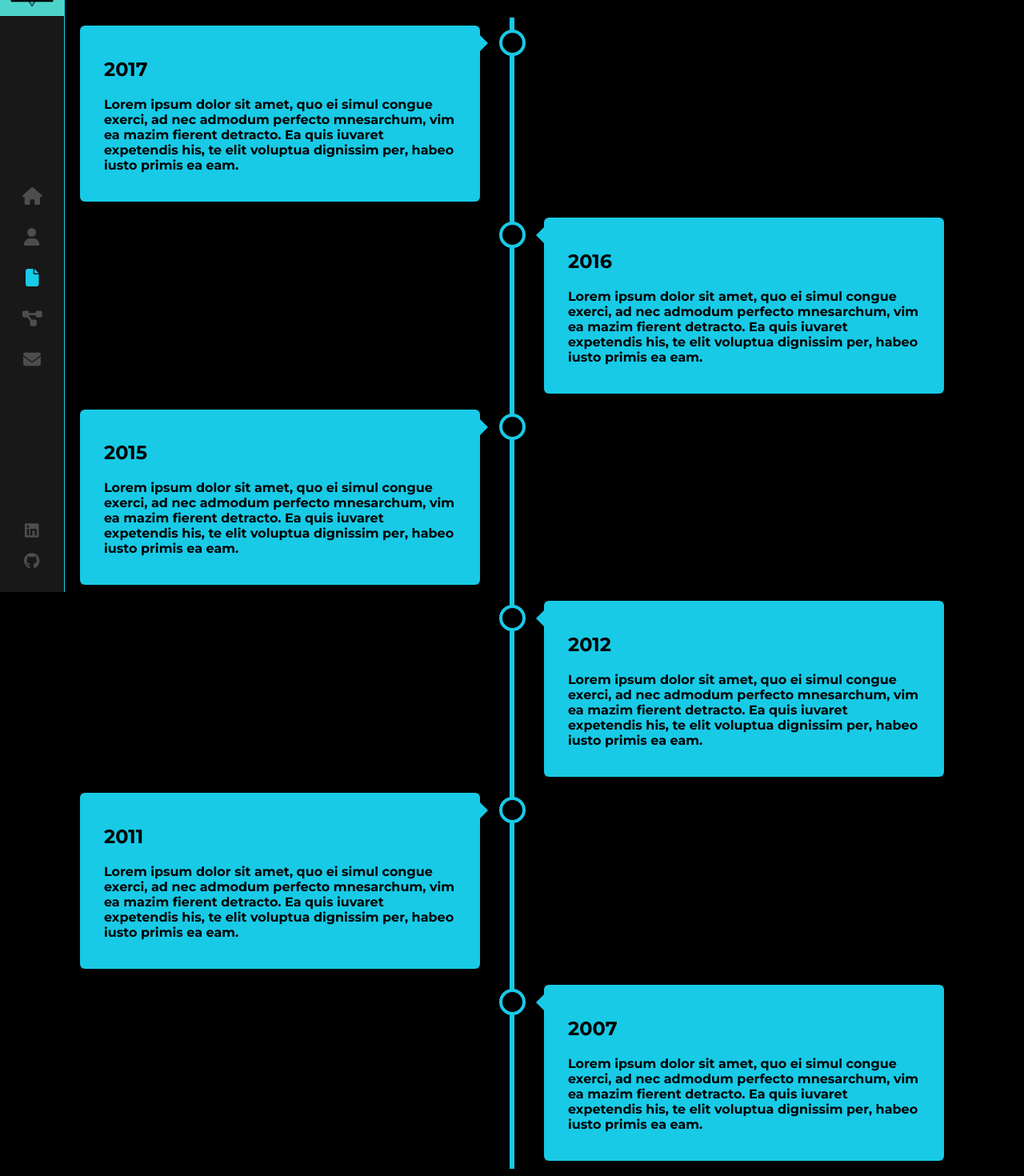
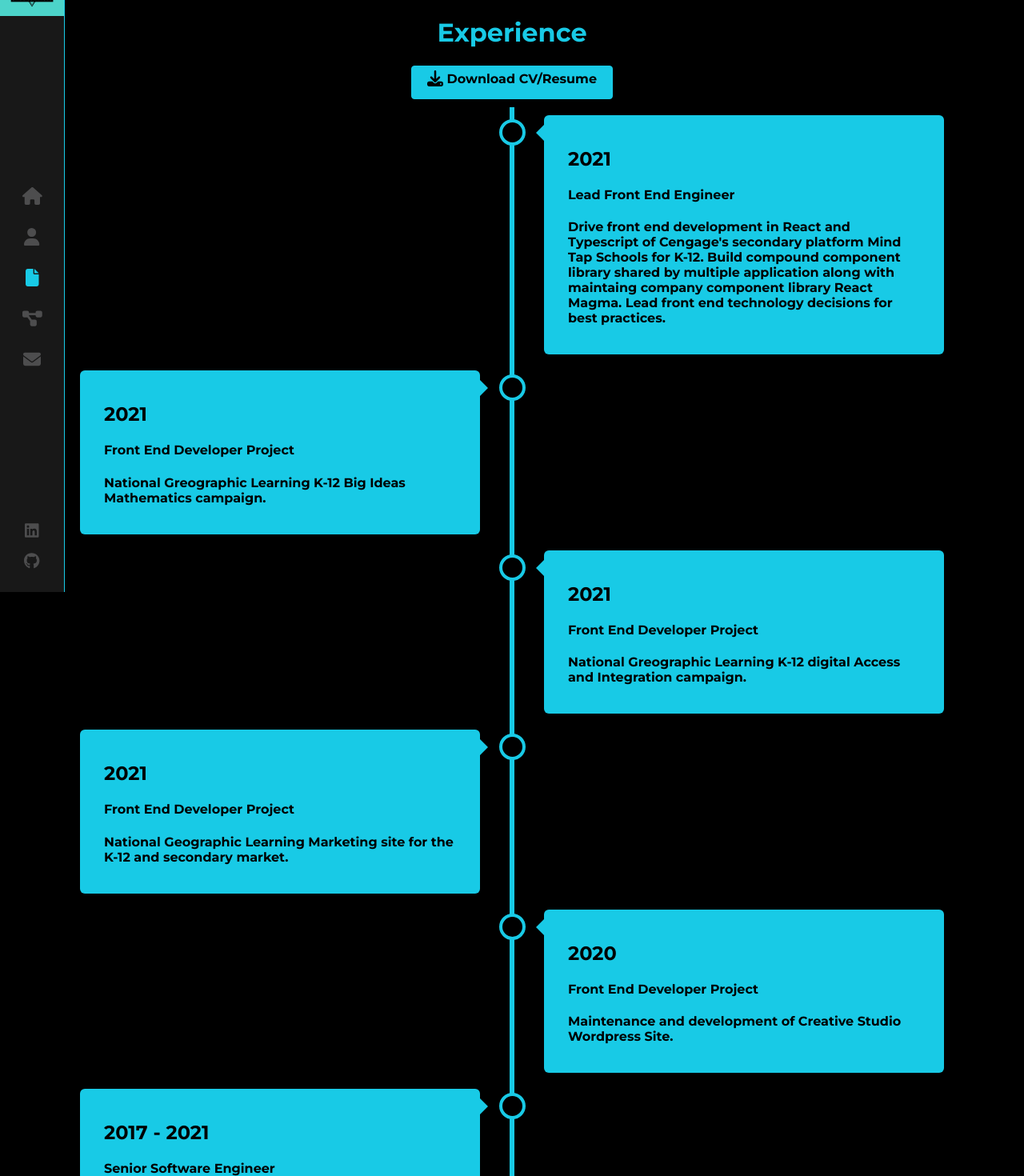
Before and after one commit to greenervigil/portfolio, a React (Create React App) app: page /experience in a window 1280 px wide. Shown: the part 60-1530 px from the top of the page at 80% size. Built offline with nearby package versions, Linux system fonts and the light colour scheme.

Commit message:
experience component cleanup

```diff
--- a/src/routes/exp.jsx
+++ b/src/routes/exp.jsx
@@ -1,6 +1,30 @@
 import styled from "@emotion/styled";
+import { faDownload } from "@fortawesome/free-solid-svg-icons";
+import { FontAwesomeIcon } from "@fortawesome/react-fontawesome";
 
 const Timeline = styled.main`
+    padding-top: 50px;
+
+    .heading {
+        display: flex;
+        flex-direction: column;
+        justify-content: center;
+        align-items: center;
+        padding: 10px;
+
+        a {
+            width: 250px;
+            height: 30px;
+            text-align: center;
+            background-color: #18cae6;
+            color: #000;
+            border: 1px solid #18cae6;
+            border-radius: 4px;
+            text-decoration: none;
+            padding: 5px 0;
+        }
+    }
+
     h1 {
         text-align: center;
         color: #18cae6;
@@ -135,43 +159,77 @@ const Timeline = styled.main`
 const Exp = () => {
     return (
         <Timeline>
-            <h1>Experience</h1>
+            <div className="heading">
+                <h1>Experience</h1>
 
-            <div class="timeline">
-                <div class="container left">
-                    <div class="content">
-                    <h2>2017</h2>
-                    <p>Lorem ipsum dolor sit amet, quo ei simul congue exerci, ad nec admodum perfecto mnesarchum, vim ea mazim fierent detracto. Ea quis iuvaret expetendis his, te elit voluptua dignissim per, habeo iusto primis ea eam.</p>
+                <a target="_blank" rel="noreferrer" href="https://docs.google.com/document/d/1gmmq6iEGh4FPSr18xBJsINFKs_HUvfWb9hAYEjUJOgo/">
+                    <FontAwesomeIcon icon={faDownload} size={"lg"}/>
+                    &nbsp;Download CV/Resume
+                </a>
+            </div>
+
+            <div className="timeline">
+                <div className="container right">
+                    <div className="content">
+                    <h2>2021</h2>
+                    <h4>Lead Front End Engineer</h4>
+                    <p>Drive front end development in React and Typescript of Cengage's secondary platform Mind Tap Schools for K-12. Build compound component library shared by multiple application along with maintaing company component library React Magma.  Lead front end technology decisions for best practices.</p>
                     </div>
                 </div>
-                <div class="container right">
-                    <div class="content">
-                    <h2>2016</h2>
-                    <p>Lorem ipsum dolor sit amet, quo ei simul congue exerci, ad nec admodum perfecto mnesarchum, vim ea mazim fierent detracto. Ea quis iuvaret expetendis his, te elit voluptua dignissim per, habeo iusto primis ea eam.</p>
+                <div className="container left">
+                    <div className="content">
+                    <h2>2021</h2>
+                    <h4>Front End Developer Project</h4>
+                    <p>National Greographic Learning K-12 Big Ideas Mathematics campaign.</p>
                     </div>
                 </div>
-                <div class="container left">
-                    <div class="content">
-                    <h2>2015</h2>
-                    <p>Lorem ipsum dolor sit amet, quo ei simul congue exerci, ad nec admodum perfecto mnesarchum, vim ea mazim fierent detracto. Ea quis iuvaret expetendis his, te elit voluptua dignissim per, habeo iusto primis ea eam.</p>
+                <div className="container right">
+                    <div className="content">
+                    <h2>2021</h2>
+                    <h4>Front End Developer Project</h4>
+                    <p>National Greographic Learning K-12 digital Access and Integration campaign.</p>
                     </div>
                 </div>
-                <div class="container right">
-                    <div class="content">
-                    <h2>2012</h2>
-                    <p>Lorem ipsum dolor sit amet, quo ei simul congue exerci, ad nec admodum perfecto mnesarchum, vim ea mazim fierent detracto. Ea quis iuvaret expetendis his, te elit voluptua dignissim per, habeo iusto primis ea eam.</p>
+                <div className="container left">
+                    <div className="content">
+                    <h2>2021</h2>
+                    <h4>Front End Developer Project</h4>
+                    <p>National Geographic Learning Marketing site for the K-12 and secondary market.</p>
                     </div>
                 </div>
-                <div class="container left">
-                    <div class="content">
-                    <h2>2011</h2>
-                    <p>Lorem ipsum dolor sit amet, quo ei simul congue exerci, ad nec admodum perfecto mnesarchum, vim ea mazim fierent detracto. Ea quis iuvaret expetendis his, te elit voluptua dignissim per, habeo iusto primis ea eam.</p>
+                <div className="container right">
+                    <div className="content">
+                    <h2>2020</h2>
+                    <h4>Front End Developer Project</h4>
+                    <p>Maintenance and development of Creative Studio Wordpress Site.</p>
                     </div>
                 </div>
-                <div class="container right">
-                    <div class="content">
-                    <h2>2007</h2>
-                    <p>Lorem ipsum dolor sit amet, quo ei simul congue exerci, ad nec admodum perfecto mnesarchum, vim ea mazim fierent detracto. Ea quis iuvaret expetendis his, te elit voluptua dignissim per, habeo iusto primis ea eam.</p>
+                <div className="container left">
+                    <div className="content">
+                    <h2>2017 - 2021</h2>
+                    <h4>Senior Software Engineer</h4>
+                    <p>Full stack web development in Java, JavaScript with Struts, Angular, and React frameworks on MyELT platform. Maintenance and enhancements of Speech Recognition Software. Automation of JSpeech Grammar Formatting creation and evaluation in React. Authoring Content Companion tool development in React.</p>
+                    </div>
+                </div>
+                <div className="container right">
+                    <div className="content">
+                    <h2>2016 - 2017</h2>
+                    <h4>Software Engineer</h4>
+                    <p>Development, Maintenance and Enhancement of online learning software platform <a href="https://myelt.heinle.com/ilrn/authentication/signIn.do?inst=MYELT">myELT</a>.</p>
+                    </div>
+                </div>
+                <div className="container left">
+                    <div className="content">
+                    <h2>2015 - 2017</h2>
+                    <h4>Technology Analyst</h4>
+                    <p>Development and Maintenance of Float Analysis Web application tool using HTML5, CSS3, and JavaScript. Development and Maintenance on Operations Support Web Troubleshooting Guide across 30 applications.  Maintenance of HTML5, CSS3 and JavaScript across these web tools incorporating Bootstrap Framework.</p>
+                    </div>
+                </div>
+                <div className="container right">
+                    <div className="content">
+                    <h2>2004 - 2015</h2>
+                    <h4>Business Analyst</h4>
+                    <p>Developed operational solutions to support the End to End Systems integration for the Payment &amp; Deposit Operations departments. Developed End to End operational process flows and Business requirements converting paper processes to virtual proceses improving distribution of funds from 3 day average to 12 hours.</p>
                     </div>
                 </div>
                 </div>
```
